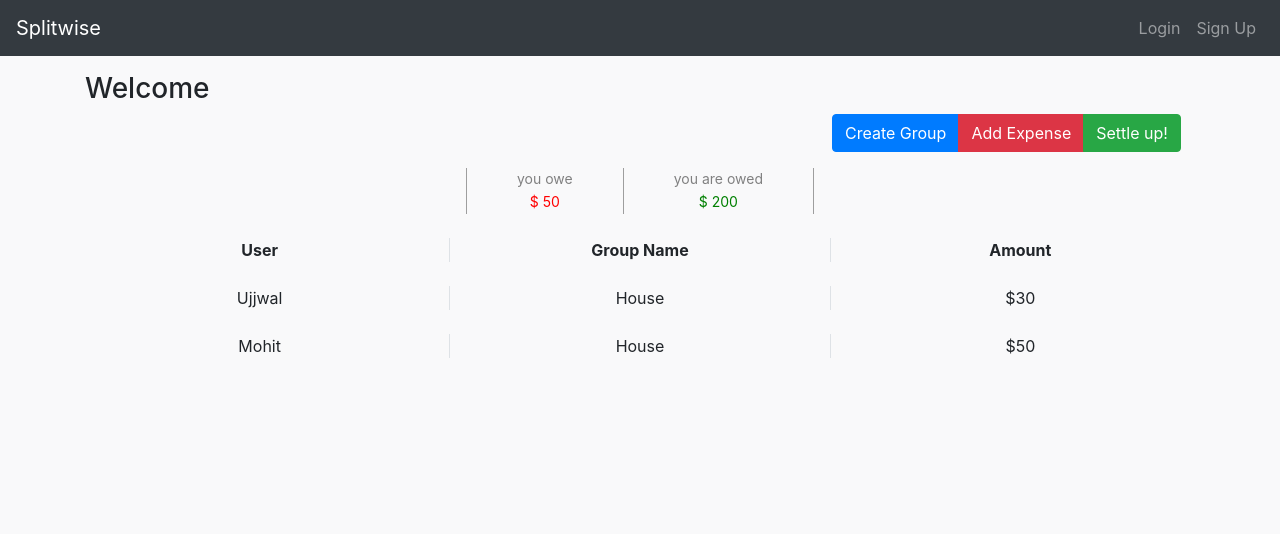
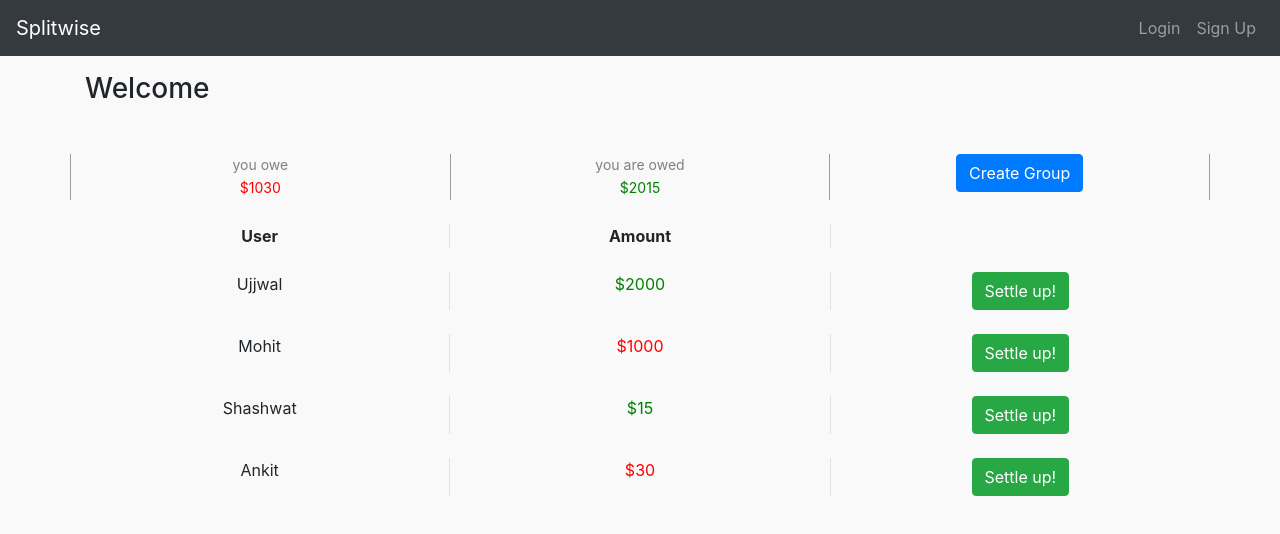
Before and after one commit to JainUjjwal/Splitwise, a React (Create React App) app in the folder frontend/: page /dashboard in a window 1280 px wide. Shown: the top 534 px of the page. Built offline with nearby package versions, Linux system fonts and the light colour scheme; no server answers.

Commit message:
Implemented states with static values

```diff
--- a/frontend/src/components/Dashboard.js
+++ b/frontend/src/components/Dashboard.js
@@ -1,18 +1,44 @@
-import React, {useEffect, useState} from "react";
+import React, { useEffect, useState } from "react";
 // import SubmitButton from "./SubmitButton";
 import { Button, Container, Row, Col } from "react-bootstrap";
 import AddBillModal from "./AddBillModal";
 import CreateGroupModal from "./CreateGroupModal";
 // import Navbar from './Nav2';
 // import {selectUser} from "../features/userSlice";
-import {useSelector} from "react-redux";
+import { useSelector } from "react-redux";
 
 const Dashboard = () => {
-  const user = useSelector(state=>state.user);
+  const user = useSelector((state) => state.user);
   const username = user ? user.username : false;
   var [openBillDialog, setOpenBillDialog] = useState(false);
   var [openGroupDialog, setOpenGroupDialog] = useState(false);
-  // const user = useSelector(selectUser);
+  // DATABLOCK MUST BE UPDATED USING AXIOS CALL
+  var dataBlock = [
+    { id: "1", name: "Ujjwal", amount: 2000, typeClass: true },
+    { id: "2", name: "Mohit", amount: 1000, typeClass: false },
+    { id: "3", name: "Shashwat", amount: 15, typeClass: true },
+    { id: "4", name: "Ankit", amount: 30, typeClass: false },
+  ];
+  let [total, setTotal] = useState();
+  var [data, setData] = useState();
+  useEffect(() => {
+    //axios call for updating total balance and settling balance list changes
+    let credit = 0;
+    let debt = 0;
+    if (data) {
+      data.forEach((element) => {
+        element.typeClass
+          ? (credit += element.amount)
+          : (debt += element.amount);
+      });
+    }
+    setTotal({ ...total, credit: credit, debt: debt });
+  }, [data]);
+  useEffect(() => {
+    //axios call for setting total balance and balance list
+    setData(dataBlock);
+    console.log("second use");
+  }, []);
   const GroupDialogOpen = () => {
     setOpenGroupDialog(true);
   };
@@ -23,24 +49,22 @@
     setOpenBillDialog(false);
     setOpenGroupDialog(false);
   };
+  const settleHandler = (e) => {
+    let newData = [...data];
+    newData.splice(e.target.dataset.id, 1);
+    setData(newData);
+  };
   return (
     <div>
       <div className="mt-3 mx-auto">
         <h3 className="container">Welcome {username}</h3>
-      <Container fluid="md"  style={{ marginLeft: "65%" }}>
-
-        <div className="btn-group mx2">
-          <Button onClick={GroupDialogOpen}>Create Group</Button>
-          <Button variant="danger" onClick={BillDialogOpen}>
-            Add Expense
-          </Button>
-          <Button variant="success">Settle up!</Button>
-        </div>
+        <Container fluid="md" style={{ marginLeft: "65%" }}>
+          <div className="btn-group mx2"></div>
         </Container>
         <AddBillModal show={openBillDialog} hide={dialogClose} />
         <CreateGroupModal show={openGroupDialog} hide={dialogClose} />
         <Container className="mt-3">
-        <div
+          <div className='row'
             style={{
               fontSize: 14,
               color: "grey",
@@ -49,7 +73,7 @@
               textAlign: "center",
             }}
           >
-          <div
+            <div className="col"
               style={{
                 padding: "0px 50px",
                 borderRight: "1px solid #9e9e9e",
@@ -57,43 +81,79 @@
                 justifyContent: "space-around",
                 textAlign: "center",
               }}
-          >you owe <br />
-            <span style={{ lineHeight: "25px", color: "red" }}> $ 50</span>
+            >
+              you owe <br />
+              <span style={{ lineHeight: "25px", color: "red" }}>
+                ${total ? total.debt : ""}
+              </span>
             </div>
-          <div
+            <div className="col"
               style={{
                 padding: "0px 50px",
                 borderRight: "1px solid #9e9e9e",
                 justifyContent: "space-around",
                 textAlign: "center",
               }}
-          > you are owed <br />
-            <span style={{ lineHeight: "25px", color: "Green" }}>$ 200</span>
+            >
+              you are owed <br />
+              <span style={{ lineHeight: "25px", color: "Green" }}>
+                ${total ? total.credit : ""}
+              </span>
+            </div>
+            <div className="col"
+              style={{
+                padding: "0px 50px",
+                borderRight: "1px solid #9e9e9e",
+                justifyContent: "space-around",
+                textAlign: "center",
+              }}
+            >
+              <Button onClick={GroupDialogOpen}>Create Group</Button>
             </div>
           </div>
         </Container>
         <Container id="user-holder" className="mt-4">
-      <div id="table-title" className='pb-4'>
+          <div id="table-title" className="pb-4">
             <Row className="text-center">
-            <Col id="name" ><b>User</b></Col>
-            <Col id="group-name" className="border-left border-right"><b>Group Name</b></Col>
-            <Col id="amount"><b>Amount</b></Col>
+              <Col id="name">
+                <b>User</b>
+              </Col>
+              <Col id="amount" className="border-left border-right">
+                <b>Amount</b>
+              </Col>
+              <Col id="settleButton"></Col>
             </Row>
           </div>
-        <div id="user-1" className='pb-4'>
+
+          {/* Rendering individual friend balanceList */}
+
+          {data
+            ? data.map((friend, index) => (
+                <div id={friend.id} className="pb-4" key={friend.id}>
                   <Row className="text-center">
-            <Col id="name" >Ujjwal</Col>
-            <Col id="group-name" className="border-left border-right">House</Col>
-            <Col id="amount">$30</Col>
+                    <Col id="name">{friend.name}</Col>
+                    <Col
+                      id="amount"
+                      className="border-left border-right"
+                      style={
+                        friend.typeClass ? { color: "green" } : { color: "red" }
+                      }
+                    >
+                      ${friend.amount}
+                    </Col>
+                    <Col id="settleButton">
+                      <Button
+                        variant="success"
+                        onClick={settleHandler}
+                        data-id={index}
+                      >
+                        Settle up!
+                      </Button>
+                    </Col>
                   </Row>
                 </div>
-        <div id="user-2">
-          <Row className="text-center">
-            <Col id="name" >Mohit</Col>
-            <Col id="group-name" className="border-left border-right">House</Col>
-            <Col id="amount">$50</Col>
-          </Row>
-        </div>
+              ))
+            : ""}
         </Container>
       </div>
     </div>
```
Lines whose indentation alone changed are shown as unchanged.
